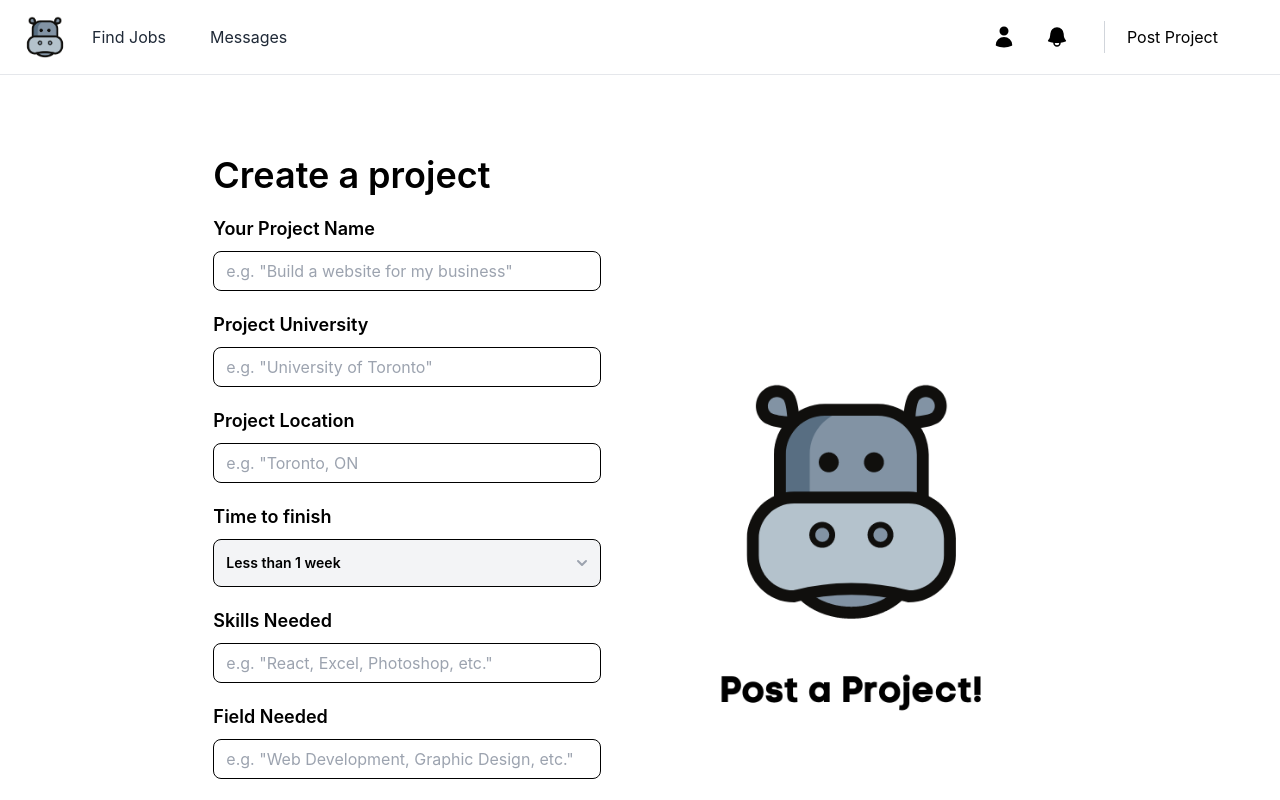
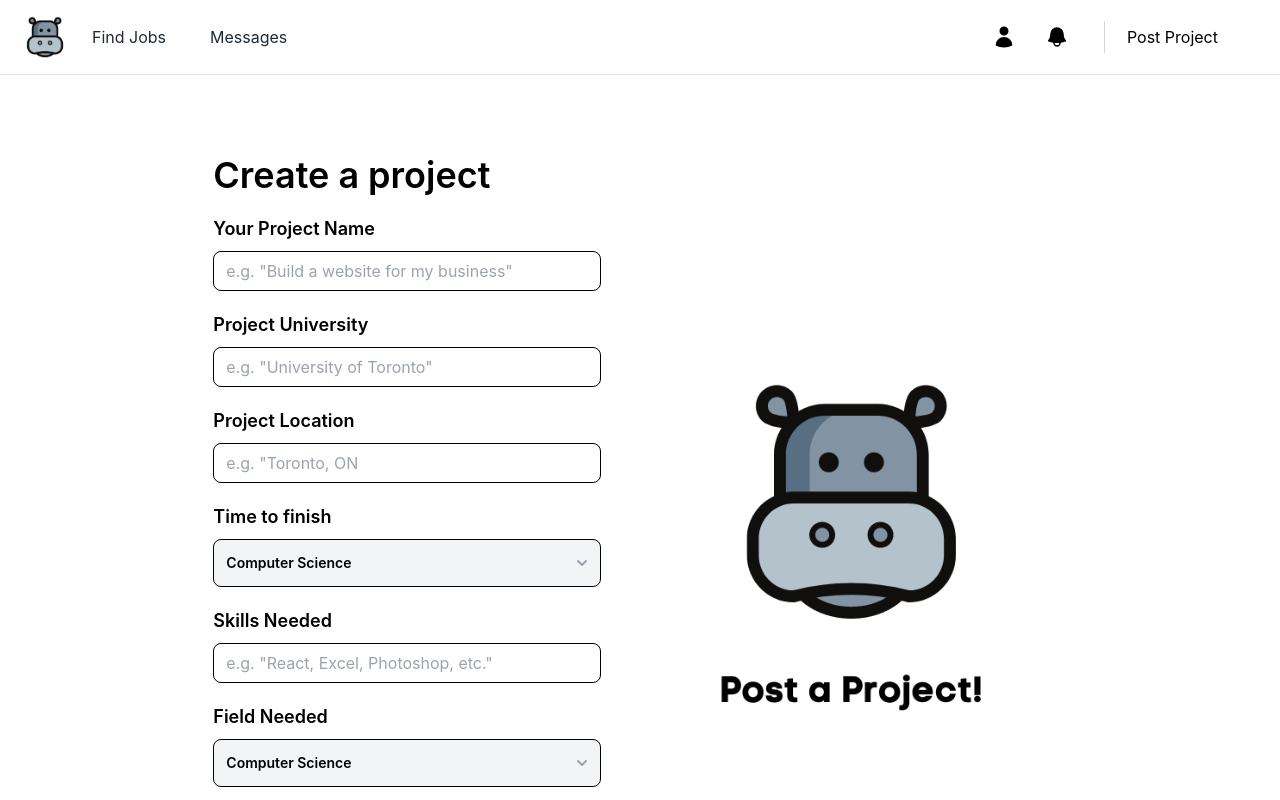
Before and after one commit to biahudaom/SWP-front-end-clone, a Next.js app: page /postjob in a window 1280 px wide. Shown: the top 800 px of the page. Built offline with nearby package versions, Linux system fonts and the light colour scheme.

Commit message:
Dropdown Menu

```diff
--- a/components/PopUpUser.tsx
+++ b/components/PopUpUser.tsx
@@ -7,7 +7,7 @@ interface PopUpUserProps {
 
 function PopUpUser({ state }: PopUpUserProps) {
   return (
-    <div className={state}>
+    <div className={state} >
       <div className="absolute border rounded-lg bg-white shadow-2xl w-80 h-[25rem] -left-[17.5rem] top-[1.2rem] z-10">
         <div className="flex flex-col justify-between h-full">
           <div>
--- a/pages/postjob.tsx
+++ b/pages/postjob.tsx
@@ -1,17 +1,36 @@
 import React from 'react';
 import Image from 'next/image';
 import { Fragment, useState } from 'react';
-import { Listbox, Transition } from '@headlessui/react';
+import { Listbox, Transition, Combobox } from '@headlessui/react';
 import { CheckIcon, ChevronDownIcon } from '@heroicons/react/solid';
 
 function Postjob() {
   const people = [
-    { name: 'Less than 1 week' },
-    { name: '1 - 2 weeks' },
-    { name: '2 - 5 weeks' },
-    { name: '5 - 10 weeks' },
-    { name: 'More than 10 weeks' },
+    { id: 1, name: 'Computer Science', unavailable: false },
+    { id: 2, name: 'Information Technology', unavailable: false },
+    { id: 3, name: 'Electrical Engineering', unavailable: false },
+    { id: 4, name: 'Mechanical Engineering', unavailable: true },
+    { id: 5, name: 'Chemical Engineering', unavailable: false },
   ];
+  const fields = [
+    { id: 1, name: 'Computer Science', unavailable: true },
+    { id: 2, name: 'Information Technology', unavailable: false },
+    { id: 3, name: 'Electrical Engineering', unavailable: false },
+    { id: 4, name: 'Mechanical Engineering', unavailable: false },
+    { id: 5, name: 'Chemical Engineering', unavailable: false },
+    { id: 6, name: 'Computer Science', unavailable: true },
+    { id: 7, name: 'Information Technology', unavailable: false },
+    { id: 8, name: 'Electrical Engineering', unavailable: false },
+    { id: 9, name: 'Mechanical Engineering', unavailable: false },
+    { id: 10, name: 'Chemical Engineering', unavailable: false },
+    { id: 11, name: 'Computer Science', unavailable: true },
+    { id: 12, name: 'Information Technology', unavailable: false },
+    { id: 13, name: 'Electrical Engineering', unavailable: false },
+    { id: 14, name: 'Mechanical Engineering', unavailable: false },
+    { id: 15, name: 'Chemical Engineering', unavailable: false },
+  ];
+
+  const [selectedField, setSelectedField] = useState(fields[0]);
 
   const [selected, setSelected] = useState(people[0]);
 
@@ -117,12 +136,62 @@ function Postjob() {
           </div>
           <div>
             <h1>Field Needed </h1>
-            <input
-              className="font-normal text-base border border-black rounded-lg h-10 w-full xl:w-11/12 mt-2 focus:outline-none focus:border-sky-500 focus:ring-sky-500 focus:ring-1 self-center  xl:col-span-3 focus:shadow-md pl-3"
-              type="text"
-              required
-              placeholder='e.g. "Web Development, Graphic Design, etc."'
-            />
+
+            <Listbox value={selectedField} onChange={setSelectedField}>
+              <div className="relative bg-gray-100 flex justify-start items-center border border-black rounded-lg h-12 w-full xl:w-11/12 mt-2 ">
+                <Listbox.Button className="relative w-full bg-gray-100 cursor-default rounded-lg  py-2 pl-3 pr-10 text-left focus:outline-none focus-visible:border-indigo-500 focus-visible:ring-2 focus-visible:ring-white focus-visible:ring-opacity-75 focus-visible:ring-offset-2 focus-visible:ring-offset-orange-300 sm:text-sm">
+                  <span className="block truncate">{selectedField.name}</span>
+                  <span className="pointer-events-none absolute inset-y-0 right-0 flex items-center pr-2">
+                    <ChevronDownIcon
+                      className="h-5 w-5 text-gray-400"
+                      aria-hidden="true"
+                    />
+                  </span>
+                </Listbox.Button>
+                <Transition
+                  as={Fragment}
+                  leave="transition ease-in duration-100"
+                  leaveFrom="opacity-100"
+                  leaveTo="opacity-0"
+                >
+                  <Listbox.Options className="absolute top-12 mt-1 max-h-60 w-full overflow-auto rounded-md bg-white py-1 text-base shadow-lg ring-1 ring-black ring-opacity-5 focus:outline-none sm:text-sm overflow-x-hidden">
+                    {fields.map((field, fieldIdx) => (
+                      <Listbox.Option
+                        key={fieldIdx}
+                        className={({ active }) =>
+                          `relative cursor-pointer select-none py-2 pl-10 pr-4 flex justify-between hover:scale-105 transition duration-150 ${
+                            active
+                              ? 'bg-amber-100 text-amber-900'
+                              : 'text-gray-900'
+                          }`
+                        }
+                        value={field}
+                      >
+                        {({ selected }) => (
+                          <>
+                            <span
+                              className={`block truncate ${
+                                selected ? 'font-medium' : 'font-normal'
+                              }`}
+                            >
+                              {field.name}
+                            </span>
+                            {selected ? (
+                              <span className="absolute inset-y-0 left-0 flex items-center pl-3 text-amber-600">
+                                <CheckIcon
+                                  className="h-5 w-5 "
+                                  aria-hidden="true"
+                                />
+                              </span>
+                            ) : null}
+                          </>
+                        )}
+                      </Listbox.Option>
+                    ))}
+                  </Listbox.Options>
+                </Transition>
+              </div>
+            </Listbox>
           </div>
           <div>
             <h1>Criteria</h1>
```
